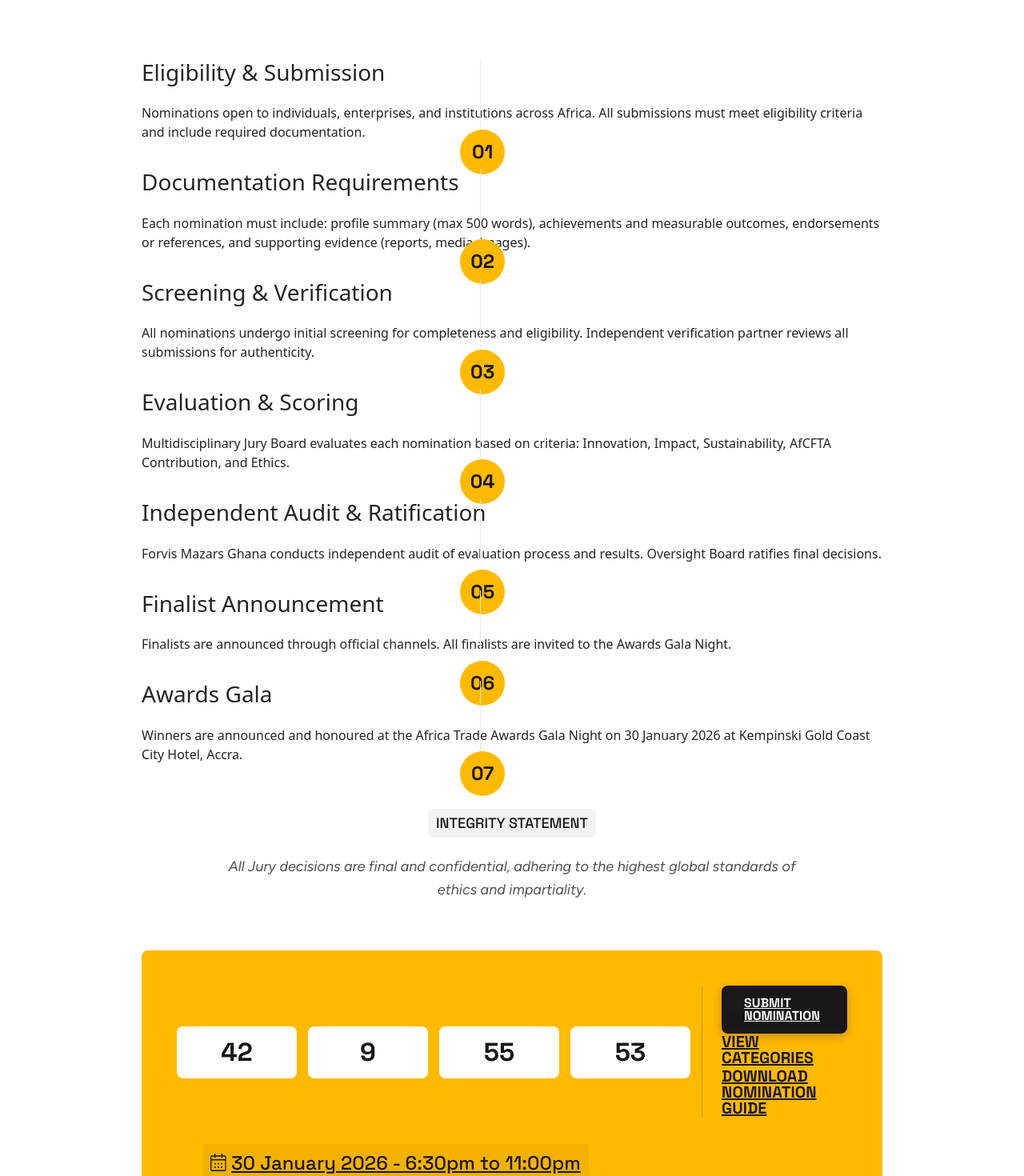
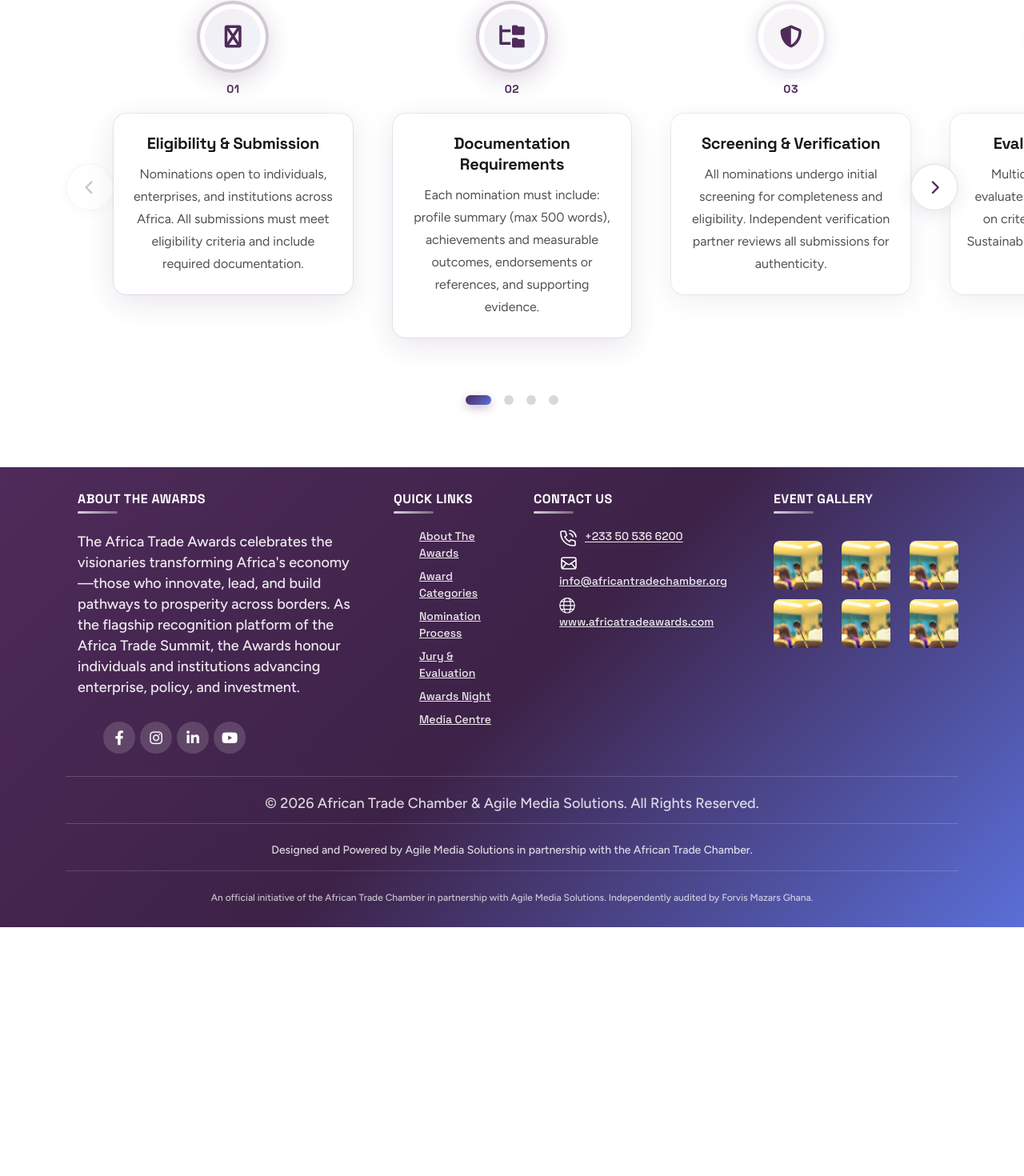
Before and after one commit to wastwagon/africatradeawards.com, a Next.js app: page /nomination in a window 1280 px wide. Shown: the part 594-2064 px from the top of the page at 80% size. After the commit the page ends 1753 px from the top, so only its background shows below. Built offline with nearby package versions, Linux system fonts and the light colour scheme.

Commit message:
Replace nomination page content with homepage nomination section design

```diff
--- a/app/nomination/page.tsx
+++ b/app/nomination/page.tsx
@@ -1,7 +1,7 @@
 'use client'
-import Countdown from '@/components/elements/Countdown'
 import Layout from "@/components/layout/Layout"
 import Link from "next/link"
+import HowToNominateSection from '@/components/sections/home1/HowToNominateSection'
 
 export default function Nomination() {
 	return (
@@ -20,164 +20,8 @@ export default function Nomination() {
 						</div>
 					</div>
 				</div>
-				{/*===== OVERVIEW AREA STARTS =======*/}
-				<div className="about1-section-area sp1">
-					<div className="container">
-						<div className="row">
-							<div className="col-lg-8 m-auto">
-								<div className="heading2 text-center space-margin60">
-									<h5 data-aos="fade-up" data-aos-duration={800}>Overview</h5>
-									<div className="space16" />
-									<h2 className="text-anime-style-3">Rigorous Multi-Stage Evaluation System</h2>
-									<div className="space24" />
-									<p data-aos="fade-up" data-aos-duration={900}>Aligned with the 2026 theme &quot;Honouring the Champions of Africa&apos;s Trade and Industrialisation,&quot; the nomination process ensures credibility, fairness, and transparency through a rigorous multi-stage evaluation system.</p>
-								</div>
-							</div>
-						</div>
-					</div>
-				</div>
-				{/*===== PROCESS STEPS =======*/}
-				<div className="event-team-area sp2">
-					<div className="container">
-						<div className="row">
-							<div className="col-lg-10 m-auto">
-								<div className="event-widget-area">
-									<div className="row">
-										<div className="col-lg-12">
-											<div className="event2-boxarea box1" data-aos="fade-up" data-aos-duration={800}>
-												<h1 className="active">01</h1>
-												<div className="content-area">
-													<h3>Eligibility &amp; Submission</h3>
-													<div className="space16" />
-													<p>Nominations open to individuals, enterprises, and institutions across Africa. All submissions must meet eligibility criteria and include required documentation.</p>
-												</div>
-											</div>
-										</div>
-									</div>
-									<div className="space30" />
-									<div className="row">
-										<div className="col-lg-12">
-											<div className="event2-boxarea box1" data-aos="fade-up" data-aos-duration={900}>
-												<h1 className="active">02</h1>
-												<div className="content-area">
-													<h3>Documentation Requirements</h3>
-													<div className="space16" />
-													<p>Each nomination must include: profile summary (max 500 words), achievements and measurable outcomes, endorsements or references, and supporting evidence (reports, media, images).</p>
-												</div>
-											</div>
-										</div>
-									</div>
-									<div className="space30" />
-									<div className="row">
-										<div className="col-lg-12">
-											<div className="event2-boxarea box1" data-aos="fade-up" data-aos-duration={1000}>
-												<h1 className="active">03</h1>
-												<div className="content-area">
-													<h3>Screening &amp; Verification</h3>
-													<div className="space16" />
-													<p>All nominations undergo initial screening for completeness and eligibility. Independent verification partner reviews all submissions for authenticity.</p>
-												</div>
-											</div>
-										</div>
-									</div>
-									<div className="space30" />
-									<div className="row">
-										<div className="col-lg-12">
-											<div className="event2-boxarea box1" data-aos="fade-up" data-aos-duration={1100}>
-												<h1 className="active">04</h1>
-												<div className="content-area">
-													<h3>Evaluation &amp; Scoring</h3>
-													<div className="space16" />
-													<p>Multidisciplinary Jury Board evaluates each nomination based on criteria: Innovation, Impact, Sustainability, AfCFTA Contribution, and Ethics.</p>
-												</div>
-											</div>
-										</div>
-									</div>
-									<div className="space30" />
-									<div className="row">
-										<div className="col-lg-12">
-											<div className="event2-boxarea box1" data-aos="fade-up" data-aos-duration={1200}>
-												<h1 className="active">05</h1>
-												<div className="content-area">
-													<h3>Independent Audit &amp; Ratification</h3>
-													<div className="space16" />
-													<p>Forvis Mazars Ghana conducts independent audit of evaluation process and results. Oversight Board ratifies final decisions.</p>
-												</div>
-											</div>
-										</div>
-									</div>
-									<div className="space30" />
-									<div className="row">
-										<div className="col-lg-12">
-											<div className="event2-boxarea box1" data-aos="fade-up" data-aos-duration={1300}>
-												<h1 className="active">06</h1>
-												<div className="content-area">
-													<h3>Finalist Announcement</h3>
-													<div className="space16" />
-													<p>Finalists are announced through official channels. All finalists are invited to the Awards Gala Night.</p>
-												</div>
-											</div>
-										</div>
-									</div>
-									<div className="space30" />
-									<div className="row">
-										<div className="col-lg-12">
-											<div className="event2-boxarea box1" data-aos="fade-up" data-aos-duration={1400}>
-												<h1 className="active">07</h1>
-												<div className="content-area">
-													<h3>Awards Gala</h3>
-													<div className="space16" />
-													<p>Winners are announced and honoured at the Africa Trade Awards Gala Night on 30 January 2026 at Kempinski Gold Coast City Hotel, Accra.</p>
-												</div>
-											</div>
-										</div>
-									</div>
-								</div>
-							</div>
-						</div>
-					</div>
-				</div>
-				{/*===== INTEGRITY STATEMENT =======*/}
-				<div className="about1-section-area sp2">
-					<div className="container">
-						<div className="row">
-							<div className="col-lg-8 m-auto">
-								<div className="heading2 text-center space-margin60">
-									<h5 data-aos="fade-up" data-aos-duration={800}>Integrity Statement</h5>
-									<div className="space16" />
-									<p data-aos="fade-up" data-aos-duration={900} style={{ fontStyle: 'italic', fontSize: '18px' }}>All Jury decisions are final and confidential, adhering to the highest global standards of ethics and impartiality.</p>
-								</div>
-							</div>
-						</div>
-					</div>
-				</div>
-				{/*===== CTA AREA =======*/}
-				<div className="cta1-section-area">
-					<div className="container">
-						<div className="row">
-							<div className="col-lg-10 m-auto">
-								<div className="cta1-main-boxarea">
-									<div className="timer-btn-area">
-										<Countdown />
-										<div className="btn-area1">
-											<Link href="/contact" className="vl-btn1">Submit Nomination</Link>
-											<Link href="/award-categories" className="vl-btn2">View Categories</Link>
-											<Link href="/nomination" className="vl-btn2">Download Nomination Guide</Link>
-										</div>
-									</div>
-									<ul>
-										<li>
-											<Link href="/#"><img src="/assets/img/icons/calender1.svg" alt="" />30 January 2026 - 6:30pm to 11:00pm</Link>
-										</li>
-										<li className="m-0">
-											<Link href="/#"><img src="/assets/img/icons/location1.svg" alt="" />Kempinski Gold Coast City Hotel, Accra</Link>
-										</li>
-									</ul>
-								</div>
-							</div>
-						</div>
-					</div>
-				</div>
+				{/* Homepage Nomination Section */}
+				<HowToNominateSection />
 			</div>
 		</Layout>
 	)
```
